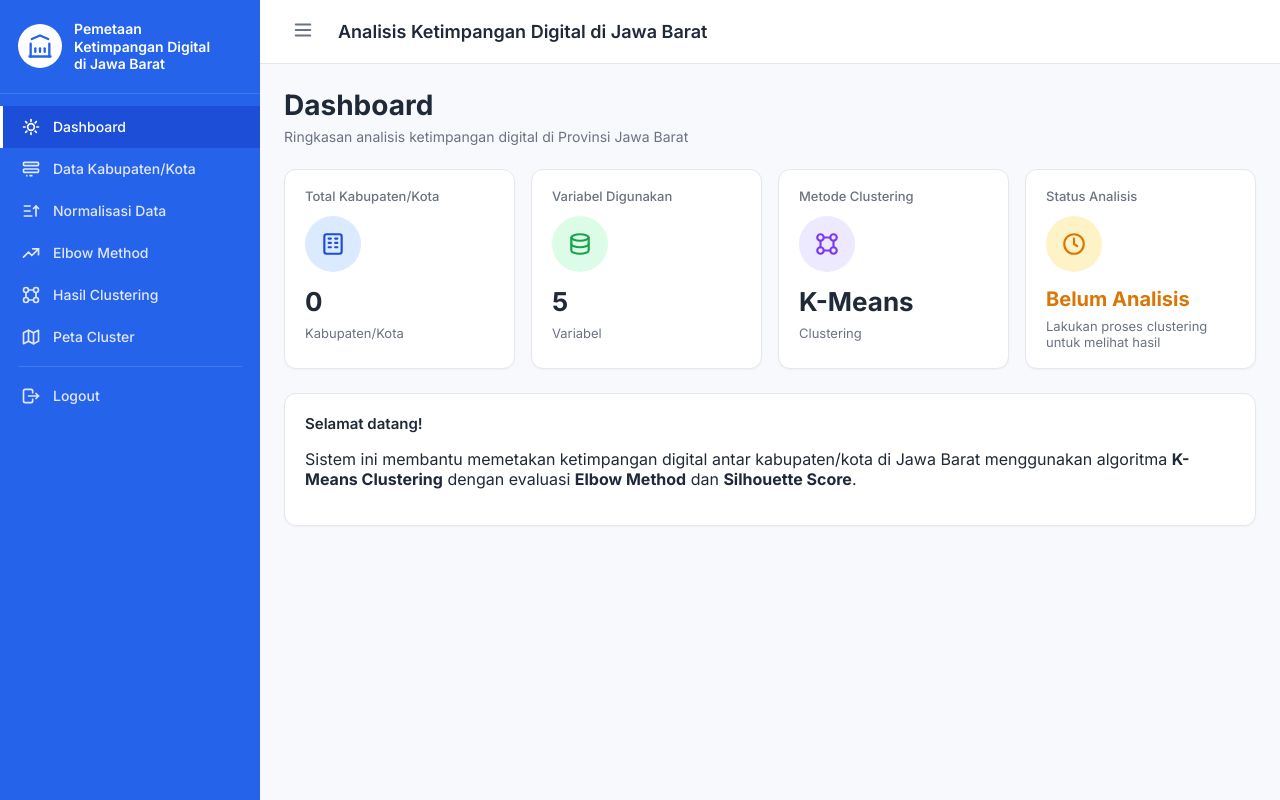
After one commit to naufalFaqih/cluster-with-elbow-webflask, a Flask app: page /dashboard/ in a window 1280 px wide. The commit adds this page. Run offline with Flask 3, Linux system fonts and the light colour scheme; the visitor is signed in with stand-in values (Sample User, id 1); data that the repository does not hold is empty.

Commit message:
feat: implement dashboard with summary stats (#11)
- add app/routes/dashboard_routes.py (login_required)
- query counts directly via db helper (jumlah wilayah, data, hasil)
- add app/templates/dashboard/index.html with 4 stat cards
  - Total Kabupaten/Kota, Variabel Digunakan, Metode Clustering, Status Analisis
- handle empty state when no clustering done yet
- register dashboard blueprint, root redirects to dashboard
- clean topbar_actions default to allow per-page override

Closes #11

```diff
--- a/app/__init__.py
+++ b/app/__init__.py
@@ -14,21 +14,36 @@ def create_app(config_class: type = Config) -> Flask:
     )
     app.config.from_object(config_class)
 
-    # Ensure upload folder exists
     Path(app.config["UPLOAD_FOLDER"]).mkdir(parents=True, exist_ok=True)
 
-    # Initialise DB helper
     from app.db import init_app as init_db
 
     init_db(app)
 
     # Blueprints
     from app.routes.auth_routes import bp as auth_bp
+    from app.routes.dashboard_routes import bp as dashboard_bp
 
     app.register_blueprint(auth_bp)
+    app.register_blueprint(dashboard_bp)
 
     @app.route("/")
     def index():
-        return redirect(url_for("auth.login"))
+        return redirect(url_for("dashboard.index"))
+
+    @app.context_processor
+    def inject_globals():
+        from flask import session
+
+        return {
+            "current_user": {
+                "id": session.get("user_id"),
+                "nama": session.get("user_nama"),
+                "username": session.get("user_username"),
+                "role": session.get("user_role"),
+            }
+            if session.get("user_id")
+            else None,
+        }
 
     return app
--- /dev/null
+++ b/app/routes/dashboard_routes.py
@@ -0,0 +1,30 @@
+"""Dashboard route (PRD #11)."""
+from __future__ import annotations
+
+from flask import Blueprint, render_template
+
+from app.db import get_db
+from app.routes.decorators import login_required
+
+bp = Blueprint("dashboard", __name__, url_prefix="/dashboard")
+
+
+@bp.route("/")
+@login_required
+def index():
+    db = get_db()
+    jumlah_wilayah = db.fetchone("SELECT COUNT(*) AS jumlah FROM wilayah")["jumlah"]
+    jumlah_data = db.fetchone("SELECT COUNT(*) AS jumlah FROM data_ketimpangan")["jumlah"]
+    jumlah_hasil = db.fetchone("SELECT COUNT(*) AS jumlah FROM hasil_clustering")["jumlah"]
+
+    # 5 Variabel = 4 indikator + tahun (sesuai mockup dashboard)
+    jumlah_variabel = 5
+
+    return render_template(
+        "dashboard/index.html",
+        jumlah_wilayah=jumlah_wilayah,
+        jumlah_data=jumlah_data,
+        jumlah_hasil=jumlah_hasil,
+        jumlah_variabel=jumlah_variabel,
+        distribusi=[],
+    )
--- /dev/null
+++ b/app/templates/dashboard/index.html
@@ -0,0 +1,84 @@
+{% extends "layouts/base.html" %}
+
+{% block title %}Dashboard — Pemetaan Ketimpangan Digital{% endblock %}
+
+{% block topbar_actions %}{% endblock %}
+
+{% block content %}
+    <div class="page-header">
+        <h2>Dashboard</h2>
+        <p>Ringkasan analisis ketimpangan digital di Provinsi Jawa Barat</p>
+    </div>
+
+    <!-- Stat cards -->
+    <div class="stat-grid">
+        <div class="stat-card">
+            <div class="stat-label">Total Kabupaten/Kota</div>
+            <div class="stat-icon-wrap bg-blue">
+                <svg viewBox="0 0 24 24" fill="none" stroke="currentColor" stroke-width="2" stroke-linecap="round" stroke-linejoin="round">
+                    <rect x="4" y="3" width="16" height="18" rx="2"></rect>
+                    <line x1="8" y1="7" x2="10" y2="7"></line><line x1="14" y1="7" x2="16" y2="7"></line>
+                    <line x1="8" y1="11" x2="10" y2="11"></line><line x1="14" y1="11" x2="16" y2="11"></line>
+                    <line x1="8" y1="15" x2="10" y2="15"></line><line x1="14" y1="15" x2="16" y2="15"></line>
+                </svg>
+            </div>
+            <div class="stat-value">{{ jumlah_wilayah }}</div>
+            <div class="stat-sub">Kabupaten/Kota</div>
+        </div>
+
+        <div class="stat-card">
+            <div class="stat-label">Variabel Digunakan</div>
+            <div class="stat-icon-wrap bg-green">
+                <svg viewBox="0 0 24 24" fill="none" stroke="currentColor" stroke-width="2" stroke-linecap="round" stroke-linejoin="round">
+                    <ellipse cx="12" cy="6" rx="8" ry="3"></ellipse>
+                    <path d="M4 6v6c0 1.7 3.6 3 8 3s8-1.3 8-3V6"></path>
+                    <path d="M4 12v6c0 1.7 3.6 3 8 3s8-1.3 8-3v-6"></path>
+                </svg>
+            </div>
+            <div class="stat-value">{{ jumlah_variabel }}</div>
+            <div class="stat-sub">Variabel</div>
+        </div>
+
+        <div class="stat-card">
+            <div class="stat-label">Metode Clustering</div>
+            <div class="stat-icon-wrap bg-purple">
+                <svg viewBox="0 0 24 24" fill="none" stroke="currentColor" stroke-width="2" stroke-linecap="round" stroke-linejoin="round">
+                    <circle cx="6" cy="6" r="3"></circle><circle cx="18" cy="6" r="3"></circle>
+                    <circle cx="6" cy="18" r="3"></circle><circle cx="18" cy="18" r="3"></circle>
+                    <line x1="9" y1="6" x2="15" y2="6"></line><line x1="9" y1="18" x2="15" y2="18"></line>
+                    <line x1="6" y1="9" x2="6" y2="15"></line><line x1="18" y1="9" x2="18" y2="15"></line>
+                </svg>
+            </div>
+            <div class="stat-value">K-Means</div>
+            <div class="stat-sub">Clustering</div>
+        </div>
+
+        <div class="stat-card">
+            <div class="stat-label">Status Analisis</div>
+            <div class="stat-icon-wrap bg-orange">
+                <svg viewBox="0 0 24 24" fill="none" stroke="currentColor" stroke-width="2" stroke-linecap="round" stroke-linejoin="round">
+                    <circle cx="12" cy="12" r="9"></circle>
+                    <polyline points="12 7 12 12 15 14"></polyline>
+                </svg>
+            </div>
+            {% if jumlah_hasil > 0 %}
+                <div class="stat-value" style="color:#16a34a;">Selesai</div>
+                <div class="stat-sub">{{ jumlah_hasil }} wilayah ter-cluster</div>
+            {% else %}
+                <div class="stat-value" style="color:#d97706;font-size:20px;">Belum Analisis</div>
+                <div class="stat-sub">Lakukan proses clustering<br />untuk melihat hasil</div>
+            {% endif %}
+        </div>
+    </div>
+
+    <div class="card">
+        <div class="card-body">
+            <h3 class="card-title">Selamat datang!</h3>
+            <p>
+                Sistem ini membantu memetakan ketimpangan digital antar kabupaten/kota di Jawa Barat
+                menggunakan algoritma <strong>K-Means Clustering</strong> dengan evaluasi
+                <strong>Elbow Method</strong> dan <strong>Silhouette Score</strong>.
+            </p>
+        </div>
+    </div>
+{% endblock %}
--- a/app/templates/layouts/base.html
+++ b/app/templates/layouts/base.html
@@ -129,15 +129,7 @@
                     <h1>{% block topbar_title %}Analisis Ketimpangan Digital di Jawa Barat{% endblock %}</h1>
                 </div>
                 <div class="topbar-right">
-                    {% block topbar_actions %}
-                        <a class="btn btn-primary" href="{{ url_for('clustering.export', fmt='excel') }}">
-                            <svg class="icon" viewBox="0 0 24 24" fill="none" stroke="currentColor" stroke-width="2" stroke-linecap="round" stroke-linejoin="round">
-                                <path d="M4 17v2a2 2 0 0 0 2 2h12a2 2 0 0 0 2 -2v-2"></path>
-                                <polyline points="7 11 12 16 17 11"></polyline><line x1="12" y1="4" x2="12" y2="16"></line>
-                            </svg>
-                            Export Hasil
-                        </a>
-                    {% endblock %}
+                    {% block topbar_actions %}{% endblock %}
                 </div>
             </header>
 
```
